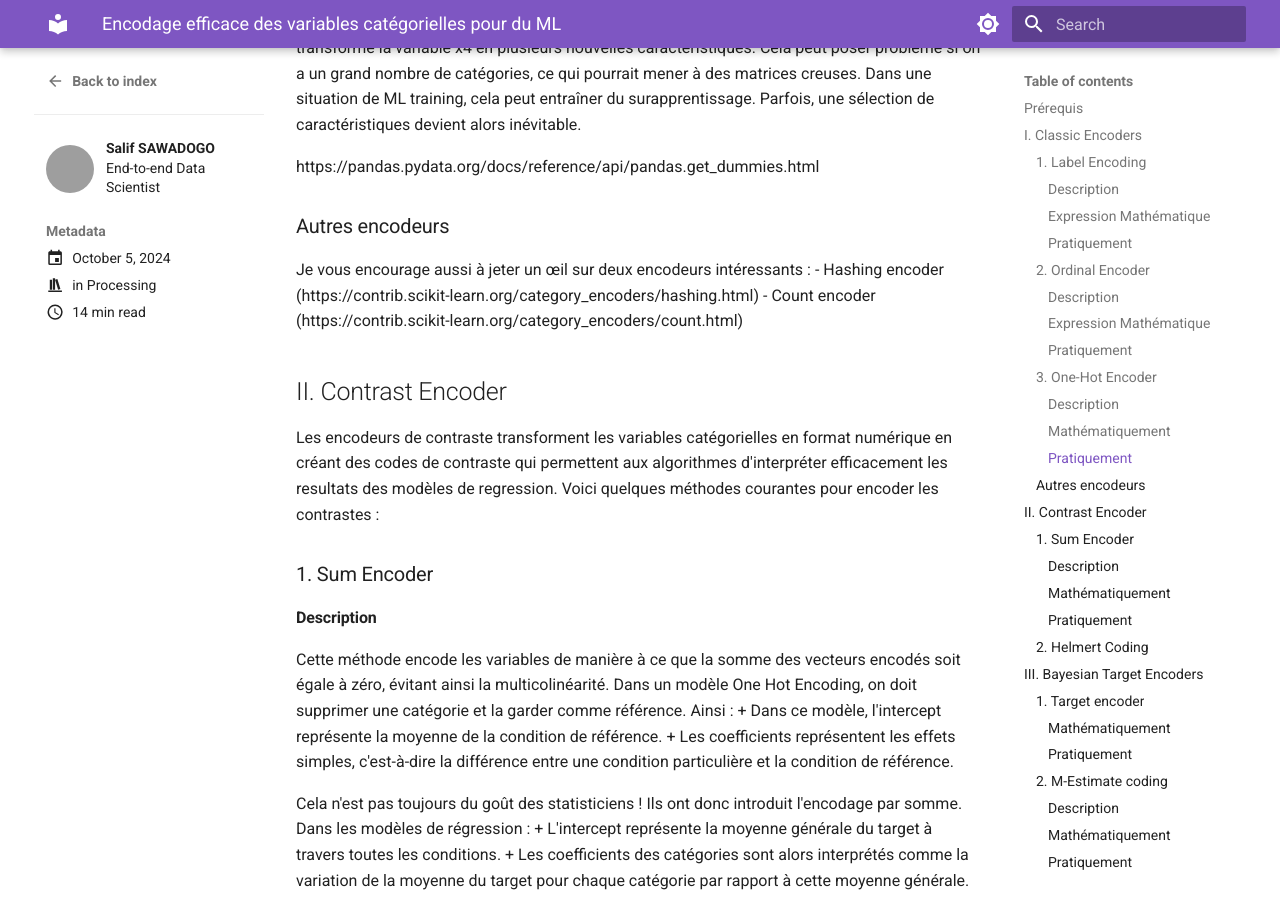
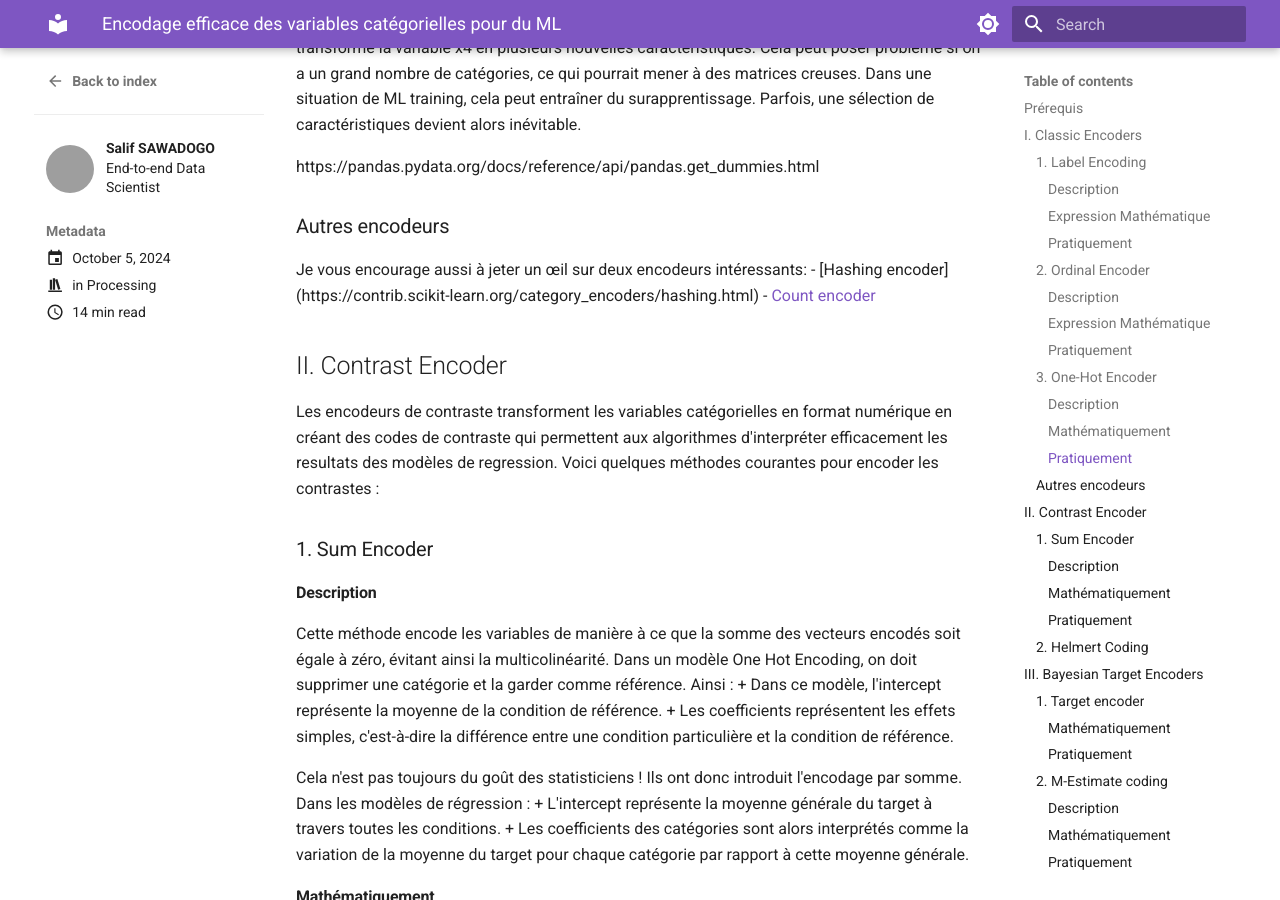
Before and after one commit to sawallesalfo/blog, an MkDocs documentation site: the page built from docs/posts/encoding_categorical_features_for_ML.md, in a window 1280 px wide and 900 px high, scrolled down 4111 px. Built offline with MkDocs 1.6.1 and Material for MkDocs 9.7.7, drawn with Linux system fonts in a browser that asks for light colours; comment, search, counter and statistics services are not loaded; grey boxes are pictures that could not be loaded.

Commit message:
predeploy caterigocal encoder

```diff
--- a/docs/posts/encoding_categorical_features_for_ML.md
+++ b/docs/posts/encoding_categorical_features_for_ML.md
@@ -83,9 +83,9 @@ où :
 
 #### Pratiquement
 Pour une variable catégorielle x4 représentant "Niveau de risque", avec les catégories suivantes :
-   - C → Faible
-   - B → Moyen
-   - A → Élevé
+- C → Faible
+- B → Moyen
+- A → Élevé
 
 Si l'ordre naturel est *Faible < Moyen < Élevé*, alors l'encodage ordinal sera :
    - C → 0
@@ -142,9 +142,9 @@ On peut jouer avec pas mal de paramètres. Pour les modèles statistiques, on a
 https://pandas.pydata.org/docs/reference/api/pandas.get_dummies.html
 
 ### Autres encodeurs
-Je vous encourage aussi à jeter un œil sur deux encodeurs intéressants :
-- Hashing encoder (https://contrib.scikit-learn.org/category_encoders/hashing.html)
-- Count encoder  (https://contrib.scikit-learn.org/category_encoders/count.html)
+Je vous encourage aussi à jeter un œil sur deux encodeurs intéressants:
+- [Hashing encoder] (https://contrib.scikit-learn.org/category_encoders/hashing.html)
+- [Count encoder](https://contrib.scikit-learn.org/category_encoders/count.html)
 
 ## II. Contrast Encoder
 Les encodeurs de contraste transforment les variables catégorielles en format numérique en créant des codes de contraste qui permettent aux algorithmes d'interpréter efficacement les resultats des modèles de regression. Voici quelques méthodes courantes pour encoder les contrastes :
```
